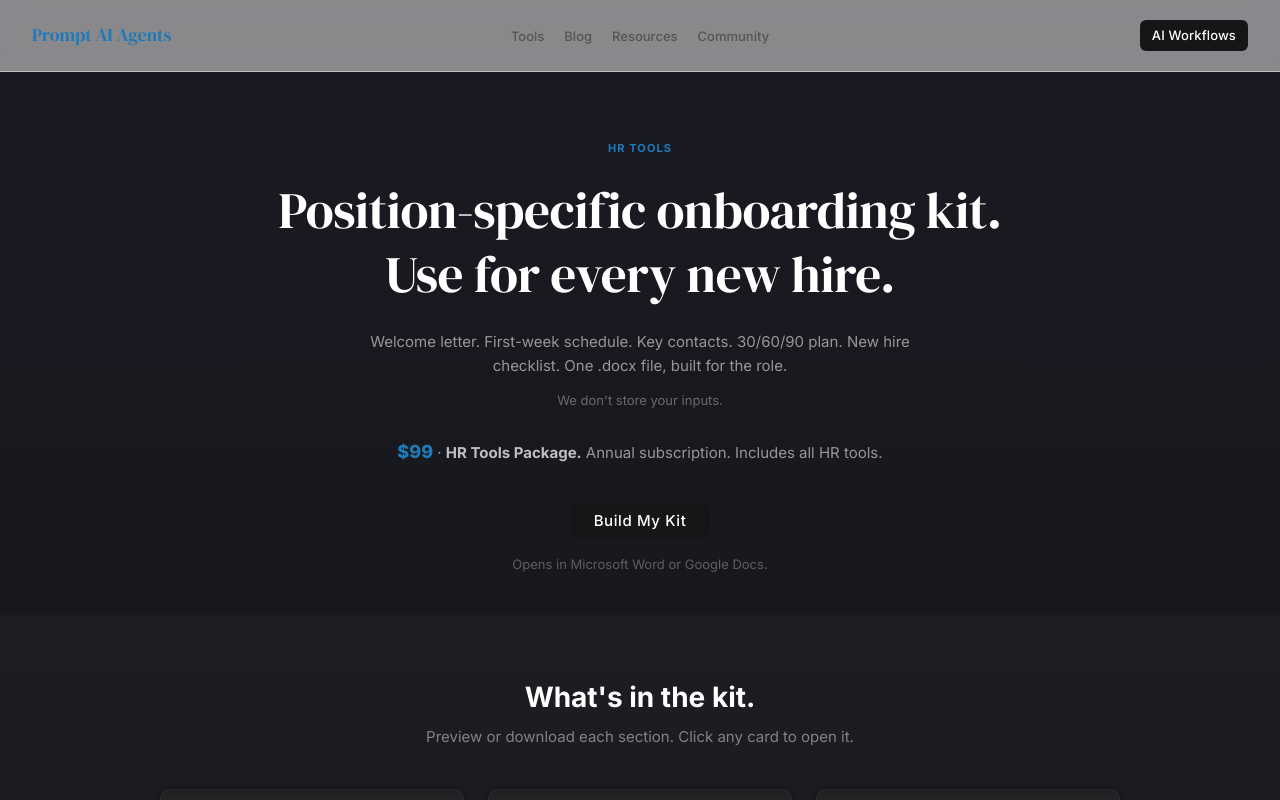
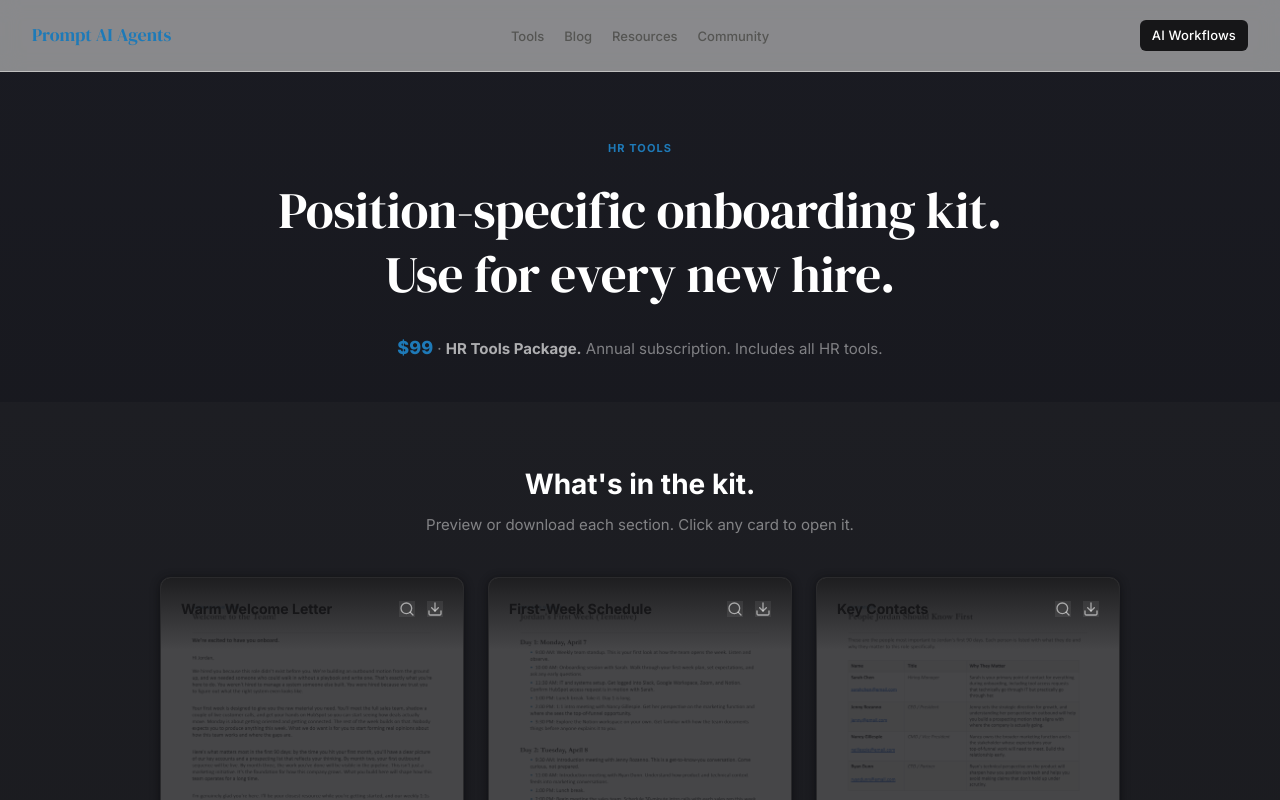
Before and after one commit to coolcalvin457-tech/agent-timesaver-nextjs, a Next.js app: page /onboarding-kit-builder in a window 1280 px wide. Shown: the top 800 px of the page. Built offline with nearby package versions, Linux system fonts and the light colour scheme.

Commit message:
OKB hero: strip back to headline + price line only

```diff
--- a/app/onboarding-kit-builder/page.tsx
+++ b/app/onboarding-kit-builder/page.tsx
@@ -54,7 +54,7 @@ export default function OnboardingKitBuilderPage({
             <h1
               className="heading-1"
               style={{
-                margin: "0 auto 24px",
+                margin: "0 auto 28px",
                 fontSize: "clamp(2.25rem, 4vw, 3.5rem)",
                 lineHeight: 1.25,
                 color: "#ffffff",
@@ -66,56 +66,15 @@ export default function OnboardingKitBuilderPage({
             <p
               style={{
                 fontSize: "0.9375rem",
-                color: "rgba(255,255,255,0.55)",
-                marginBottom: "12px",
-                lineHeight: 1.6,
-                maxWidth: "560px",
-                margin: "0 auto 12px",
-              }}
-            >
-              Welcome letter. First-week schedule. Key contacts. 30/60/90 plan. New hire checklist. One .docx file, built for the role.
-            </p>
-
-            <p
-              style={{
-                fontSize: "0.8125rem",
-                color: "rgba(255,255,255,0.35)",
-                marginBottom: "28px",
-              }}
-            >
-              We don't store your inputs.
-            </p>
-
-            <p
-              style={{
-                fontSize: "0.9375rem",
-                color: "rgba(255,255,255,0.55)",
-                marginBottom: "36px",
+                color: "rgba(255,255,255,0.45)",
+                margin: 0,
                 lineHeight: 1.6,
               }}
             >
               <span style={{ fontWeight: 800, color: "var(--cta)", fontSize: "1.125rem" }}>$99</span>
               {" · "}
-              <strong style={{ fontWeight: 600, color: "rgba(255,255,255,0.72)" }}>HR Tools Package.</strong>{" "}
-              <span>Annual subscription. Includes all HR tools.</span>
-            </p>
-
-            <a
-              href="#build-kit"
-              className="btn btn-primary"
-              style={{ padding: "10px 24px", fontSize: "0.9375rem", borderRadius: "6px" }}
-            >
-              Build My Kit
-            </a>
-
-            <p
-              style={{
-                fontSize: "0.8125rem",
-                color: "rgba(255,255,255,0.30)",
-                marginTop: "16px",
-              }}
-            >
-              Opens in Microsoft Word or Google Docs.
+              <strong style={{ fontWeight: 600, color: "rgba(255,255,255,0.65)" }}>HR Tools Package.</strong>{" "}
+              Annual subscription. Includes all HR tools.
             </p>
           </div>
         </section>
```
